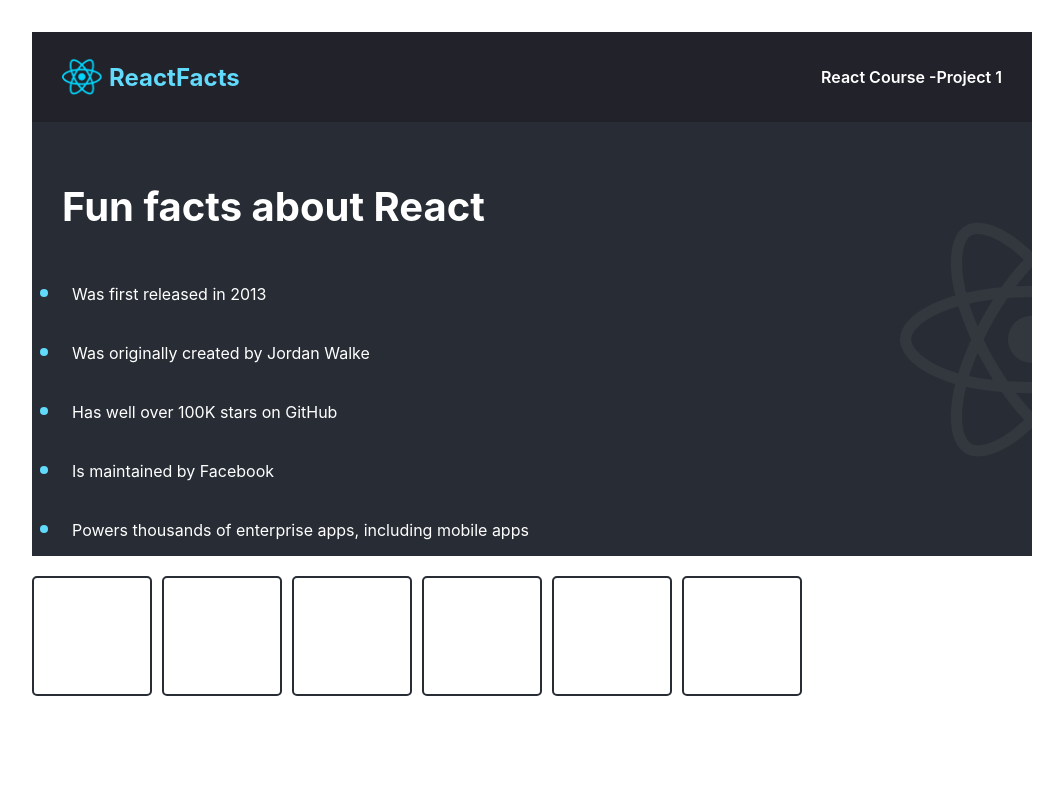
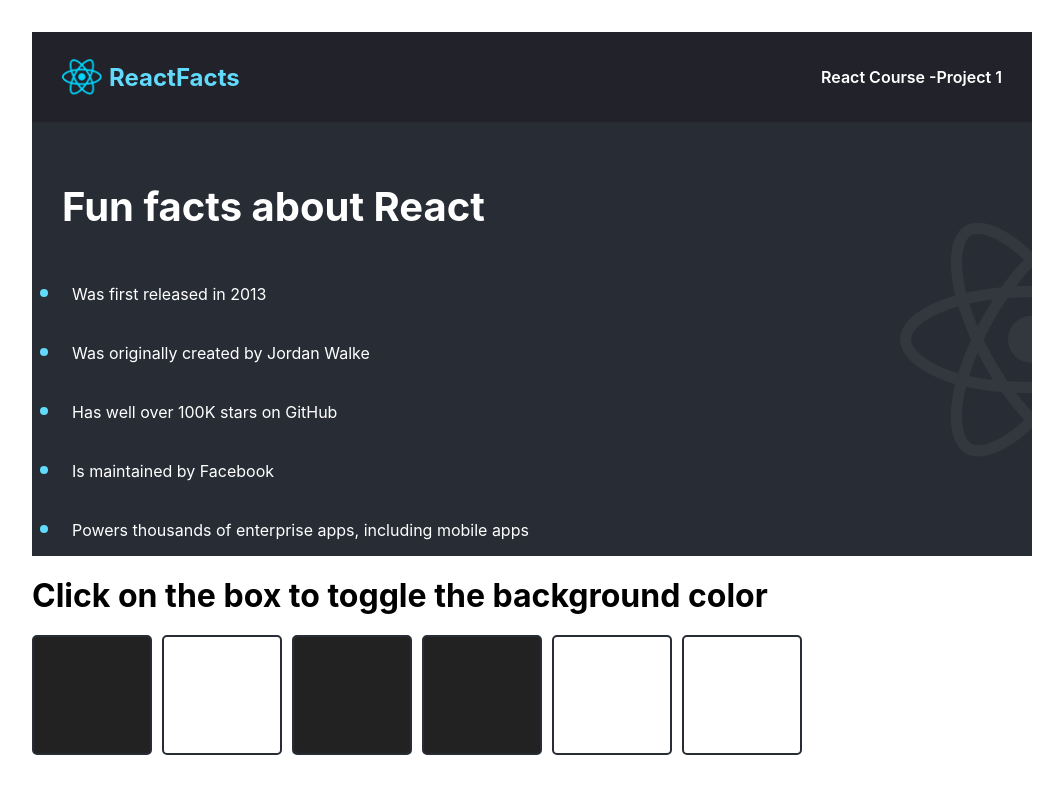
Before and after one commit to sanyomor-01/Simple_Static_web, a React (Vite) app: page / in a window 1280 px wide. Shown: the top 794 px of the page, without its empty margins (108-1171 px from the left). Built offline with nearby package versions, Linux system fonts and the light colour scheme.

Commit message:
state unified

```diff
--- a/src/App.css
+++ b/src/App.css
@@ -67,8 +67,9 @@
   color: #61DAFB;
 }
 .squares{
-  margin-top:30px;
-  padding: 10px;
+  margin-top:20px;
+  display: inline-block;
+  background-color:white;
 }
 .box {
   display: inline-block;
--- a/src/App.jsx
+++ b/src/App.jsx
@@ -2,22 +2,35 @@ import React from "react"
 import Navbar from "./Components/Navbar"
 import Main from "./Components/Main"
 import Box from "./Components/Box"
-import boxData from "./boxData"
+import boxes from "./boxes"
 import "./App.css"
+
+
 
 export default function App(){
 
-    const [squares, setSquares] = React.useState(boxData)
+    const [squares, setSquares] = React.useState(boxes)
 
-    const squareElement = squares.map( square =>
-        <Box key="square.id" on="square.on" />
-        )
+    const squareElements = squares.map(square => (
+        <Box
+            key={square.id}
+            id = {square.id}
+            on={square.on}
+            toggle = {toggle}
 
+         />
+    ))
+
+
+    function toggle(id) {
+
+    }
         return(
             <div className="container">
                 <Navbar/>
                 <Main/>
-                {squareElement}
+                <h1>Click on the box to toggle the background color</h1>
+                {squareElements}
             </div>
         );
 
--- a/src/Components/Box.jsx
+++ b/src/Components/Box.jsx
@@ -1,12 +1,17 @@
-import React from 'react';
+import React from "react"
 
 export default function Box(props) {
+   const [on, setOn] =React.useState(props.on)
 
-    console.log(props.on)
-    const boxStyles = {
-        backgroungColor :props.on?  "#222222" : "none"
+    const styles = {
+        backgroundColor: on ? "#222222" : "transparent",
+        cursor: "pointer"
     }
+
+
     return (
-        <div style={boxStyles} className='box'></div>
+        <main className="squares">
+            <div style={styles} className="box" onClick={() => props.toggle(props.id)}></div>
+        </main>
     )
 }
```
Also changed, not shown: src/boxes.jsx (renamed from src/boxData.jsx).
